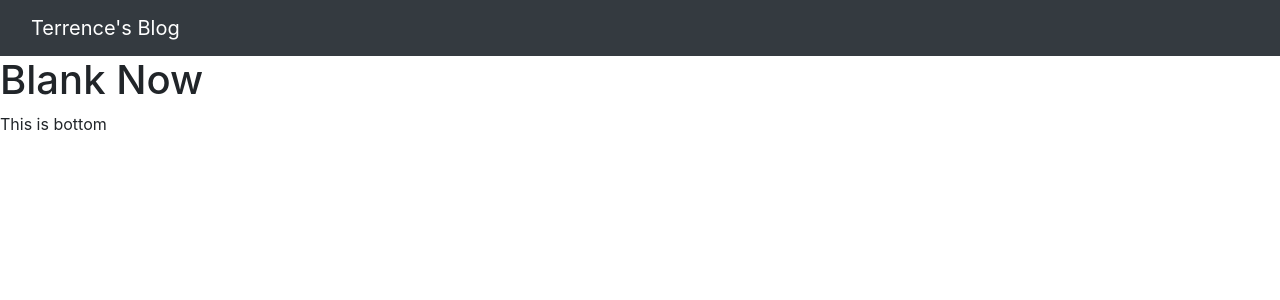
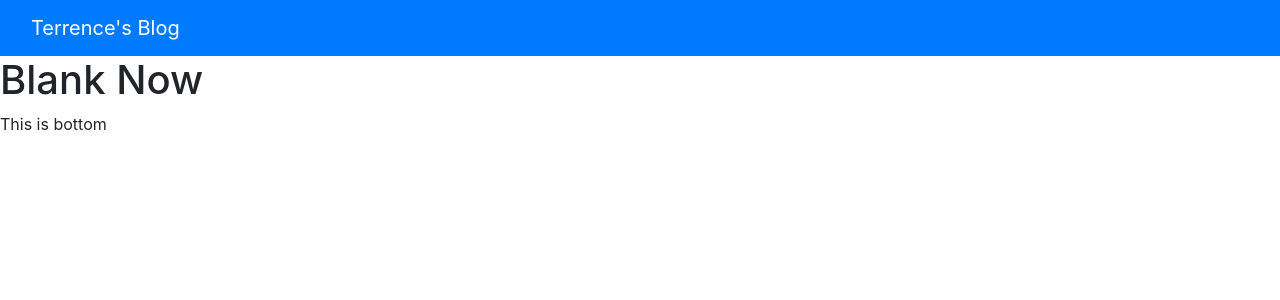
Before and after one commit to cq91616/mysite, a Django app: page / in a window 1280 px wide. Shown: the top 300 px of the page. Run offline with Django 3.2, Linux system fonts and the light colour scheme; some libraries are stand-ins or nearby versions.

Commit message:
TOP html update

```diff
--- a/myblog/templates/_top.html
+++ b/myblog/templates/_top.html
@@ -10,7 +10,7 @@
     <meta name="viewport" content="width=device-width, initial-scale=1, shrink-to-fit=no">
 </head>
 <body>
-<nav class="navbar navbar-dark bg-dark" role="navigation">
+<nav class="navbar navbar-dark bg-primary" role="navigation">
     <div class="container-fluid">
         <div class="navbar-header">
             <a href="#" class="navbar-brand">Terrence's Blog</a>
```
